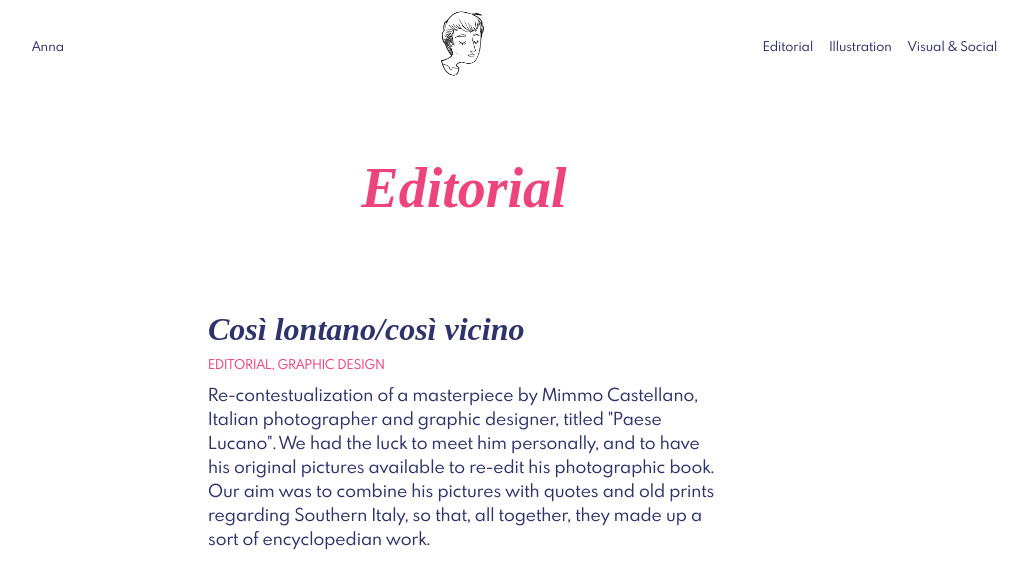
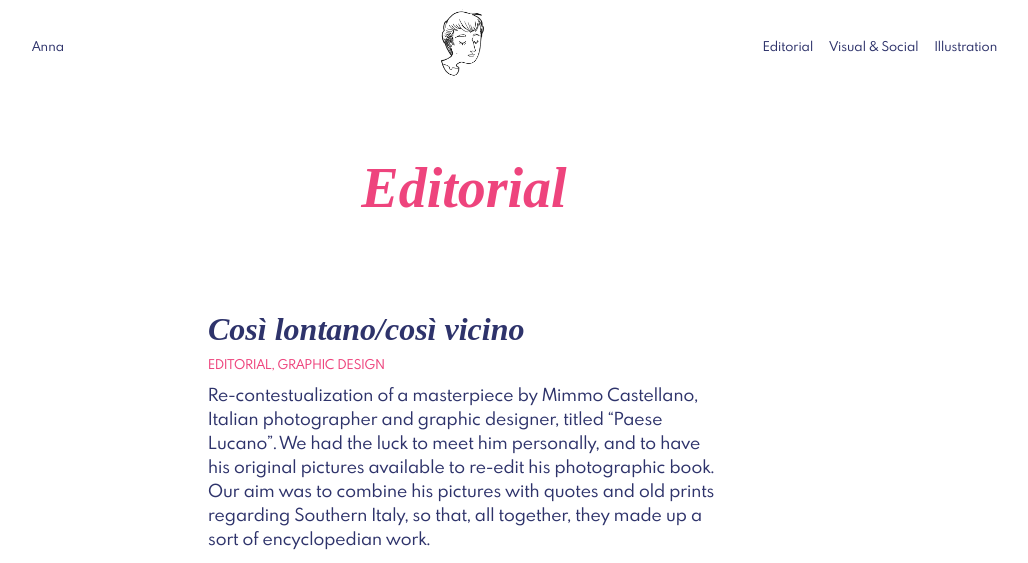
Before and after one commit to rzecchini/annaelle, a Jekyll site: the page built from _pages/editorial.html, in a window 1280 px wide, cut to the strip 0-563 px from the top of the page. Shown: the whole strip, without its empty margins (176-1204 px from the left). Built offline with Jekyll 4.4.1, drawn with Linux system fonts in a browser that asks for light colours; some web fonts are replaced; some of the changed text lies outside the part shown.

Commit message:
style: small fixes

```diff
--- a/_includes/footer.html
+++ b/_includes/footer.html
@@ -1,9 +1,10 @@
 <footer class="footer">
 	<div class="container">
 		<ul class="contact">
-			<li><a href="anna-lanaro_cv.pdf" target="_blank">curriculum vitae</a></li>
+			<li><a href="/assets/anna-lanaro_cv.pdf" target="_blank">c.v. (ita)</a></li>
+			<li><a href="https://www.linkedin.com/in/anna-lanaro-124720151/" target="_blank">linkedIn</a></li>
 			<li><a href="mailto:lanaro.anna@gmail.com">lanaro.anna@gmail.com</a></li>
-			<li><a href="https://www.instagram.com/annalanaro/" target="_blank">instagram</a></li>
+			<li><a target="_blank" href="https://www.instagram.com/annalanaro/">instagram</a></li>
 		</ul>
 	</div>
 </footer>
--- a/_pages/editorial.html
+++ b/_pages/editorial.html
@@ -8,7 +8,7 @@
     <header>
         <h2>Così lontano/così vicino</h2>
         <h3>editorial, graphic design</h3>
-        <p>Re-contestualization of a masterpiece by Mimmo Castellano, Italian photographer and graphic designer, titled "Paese Lucano". We had the luck to meet him personally, and to have his original pictures available to re-edit his photographic book. Our aim was to combine his pictures with quotes and old prints regarding Southern Italy, so that, all together, they made up a sort of encyclopedian work.</p>
+        <p>Re-contestualization of a masterpiece by Mimmo Castellano, Italian photographer and graphic designer, titled “Paese Lucano”. We had the luck to meet him personally, and to have his original pictures available to re-edit his photographic book. Our aim was to combine his pictures with quotes and old prints regarding Southern Italy, so that, all together, they made up a sort of encyclopedian work.</p>
     </header>
 
     <main>
@@ -67,7 +67,7 @@
     <header>
         <h2>2zinne</h2>
         <h3>editorial, graphic design</h3>
-        <p>2ZINNE (2zinne.com) is a nonsense project, or a collection of visual stimulations curated by a anonymous collective in Bologna. I have been following the editorial project and production of Duezinne first fanzine issue, “Montepalace Hotel”. Number 2 is releasing soon, so please stay tuned.</p>
+        <p>2ZINNE (<a target="_blank" href="http://2zinne.com/">2zinne.com</a>) is a nonsense project, or a collection of visual stimulations curated by a anonymous collective in Bologna. I have been following the editorial project and production of Duezinne first fanzine issue, “Montepalace Hotel”. Number 2 is releasing soon, so please stay tuned.</p>
     </header>
 
     <main>
--- a/_pages/illustration.html
+++ b/_pages/illustration.html
@@ -1,7 +1,7 @@
 ---
 title: Illustration
 menu: true
-index: 2
+index: 3
 cover: /img/illustrazione_bn.jpg
 ---
 
--- a/assets/style.css
+++ b/assets/style.css
@@ -227,6 +227,11 @@
   padding-top: 1rem;
   /*text-align: center;*/
 }
+
+.work a {
+  border-bottom: 1px solid #ee447d;
+}
+
 .work header {
   max-width: 32rem;
   margin: 0 auto 2rem;
```
Also changed, not shown: _pages/visual.html (+5 -5 lines), assets/fg_medium.woff (deleted).
